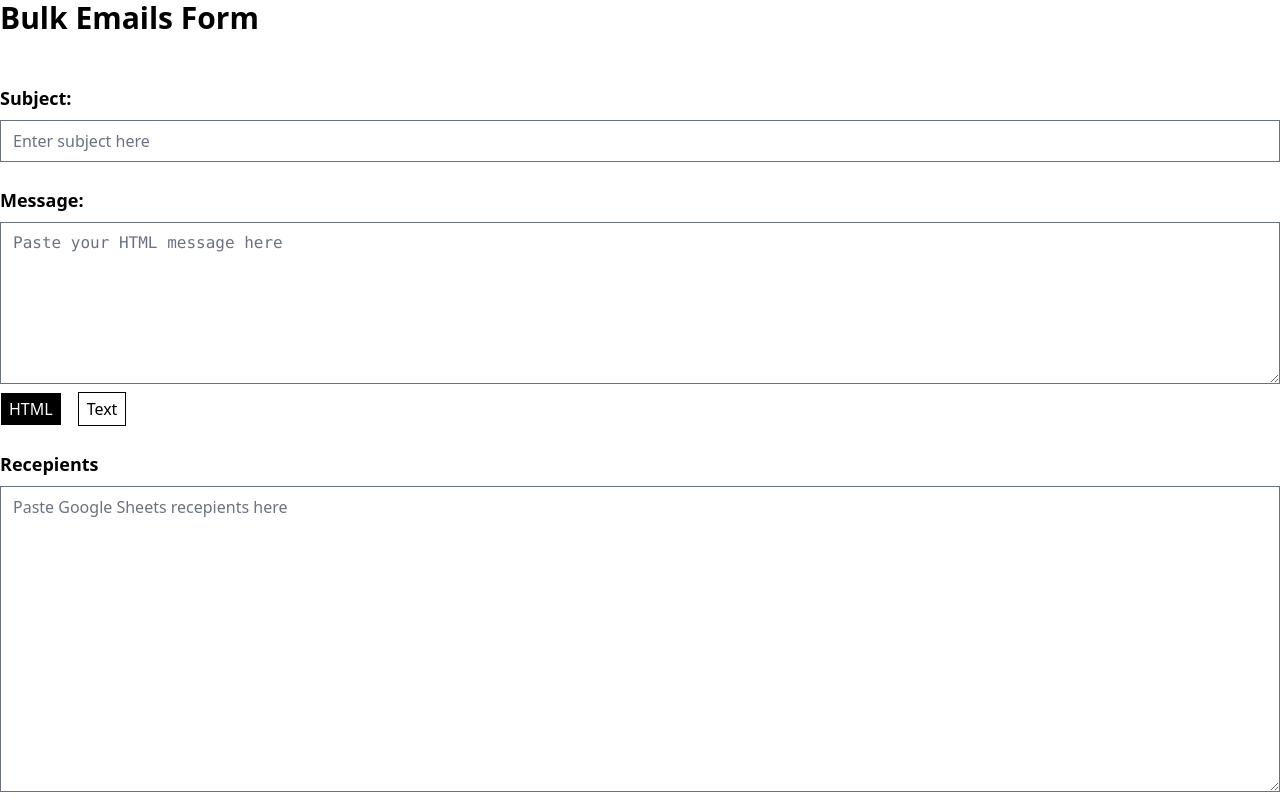
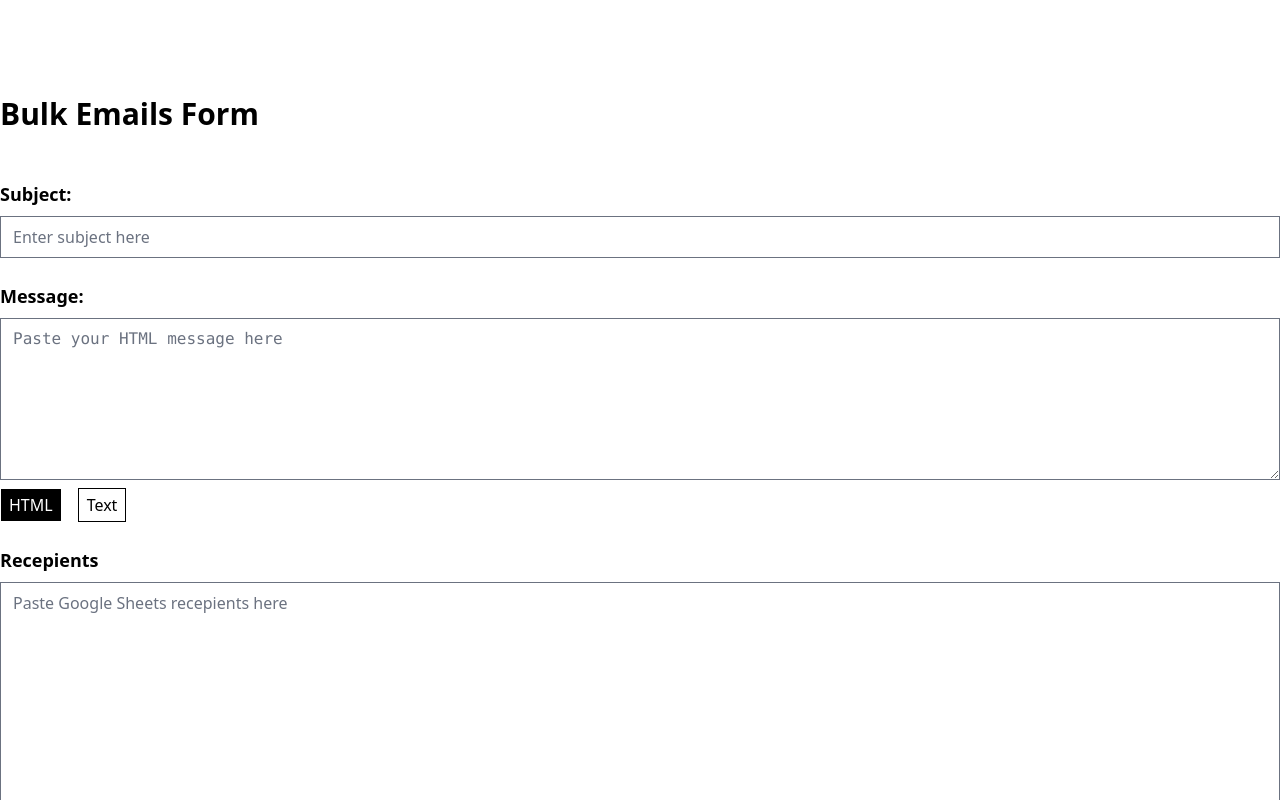
Before and after one commit to NeeshSamsi/ysmails, a Next.js app: page / in a window 1280 px wide. Shown: the top 800 px of the page. Built offline with nearby package versions, Linux system fonts and the light colour scheme.

Commit message:
feat: Add minor padding

```diff
--- a/pages/index.tsx
+++ b/pages/index.tsx
@@ -38,7 +38,7 @@
         <link rel="icon" href="/favicon.ico" />
       </Head>
 
-      <main className="container mx-auto">
+      <main className="container mx-auto pt-24">
         <h2 className="text-3xl font-semibold mb-12">Bulk Emails Form</h2>
 
         <form className="mb-12">
```
